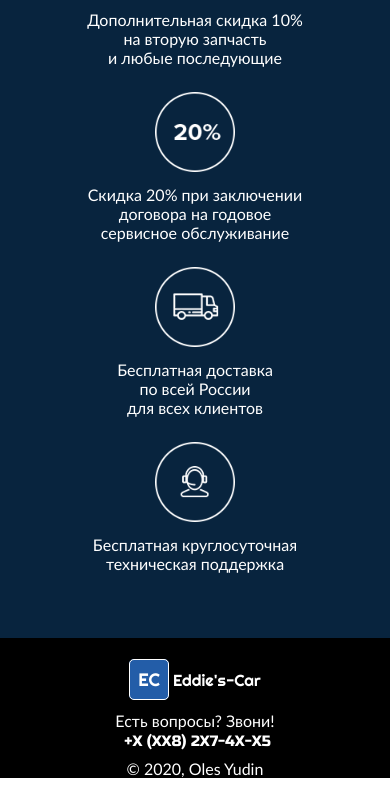
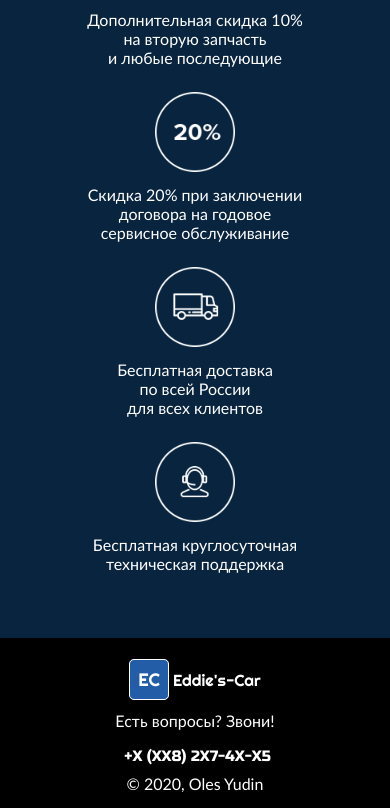
Before and after one commit to OlesYudin/OlesYudin.github.io, a plain HTML site: page Project_6_belasi/index.html in a window 390 px wide. Shown: the part 4119-4927 px from the top of the page. Before the commit the page ends 4897 px from the top, so only its background shows below. Drawn offline with Linux system fonts and the light colour scheme.

Commit message:
Fix footer on Iphone

```diff
--- a/Project_6_belasi/css/media.css
+++ b/Project_6_belasi/css/media.css
@@ -490,4 +490,7 @@
 	.footer .logo {
 		margin-bottom: 30px;
 	}
+	.footer p {
+		padding-bottom: 15px;
+	}
 }
```
